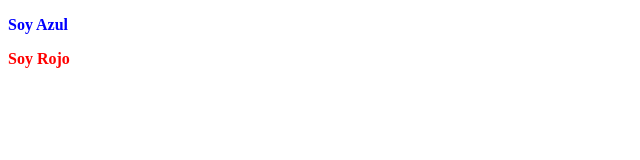
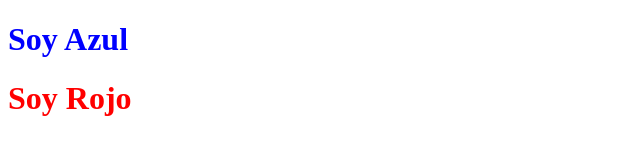
Before and after one commit to Kiwev/taller-9-full-stack, a plain HTML site: page punto-4/index-4.html in a window 1280 px wide. Shown: the whole page, without its empty margins (0-640 px from the left). Drawn offline with Linux system fonts and the light colour scheme; a web font is replaced by a local one.

Commit message:
Readme Actualizado

```diff
--- a/punto-4/index-4.html
+++ b/punto-4/index-4.html
@@ -8,7 +8,7 @@
     <title>punto-4-styles</title>
 </head>
 <body>
-    <p class="blue_text">Soy Azul</p>
-    <p class="red_text">Soy Rojo</p>
+    <h1 class="blue_text">Soy Azul</h1>
+    <h1 class="red_text">Soy Rojo</h1>
 </body>
 </html>
--- a/punto-4/styles/punto-4-styles.css
+++ b/punto-4/styles/punto-4-styles.css
@@ -4,7 +4,7 @@
 .red_text {
     color: red;
 }
-p   {
+h1   {
     font-family: 'Verdana Pro';
     font-weight: bold;
 }
```
Also changed, not shown: public/images/module-1-3-fina-html.png (added), public/images/module-4-html.jpeg (added), public/images/module-5-html.png (added), public/images/module-6-html.png (added), public/images/module-7-8-html.png (added), public/images/module-9-html.png (added), 1 other file.
